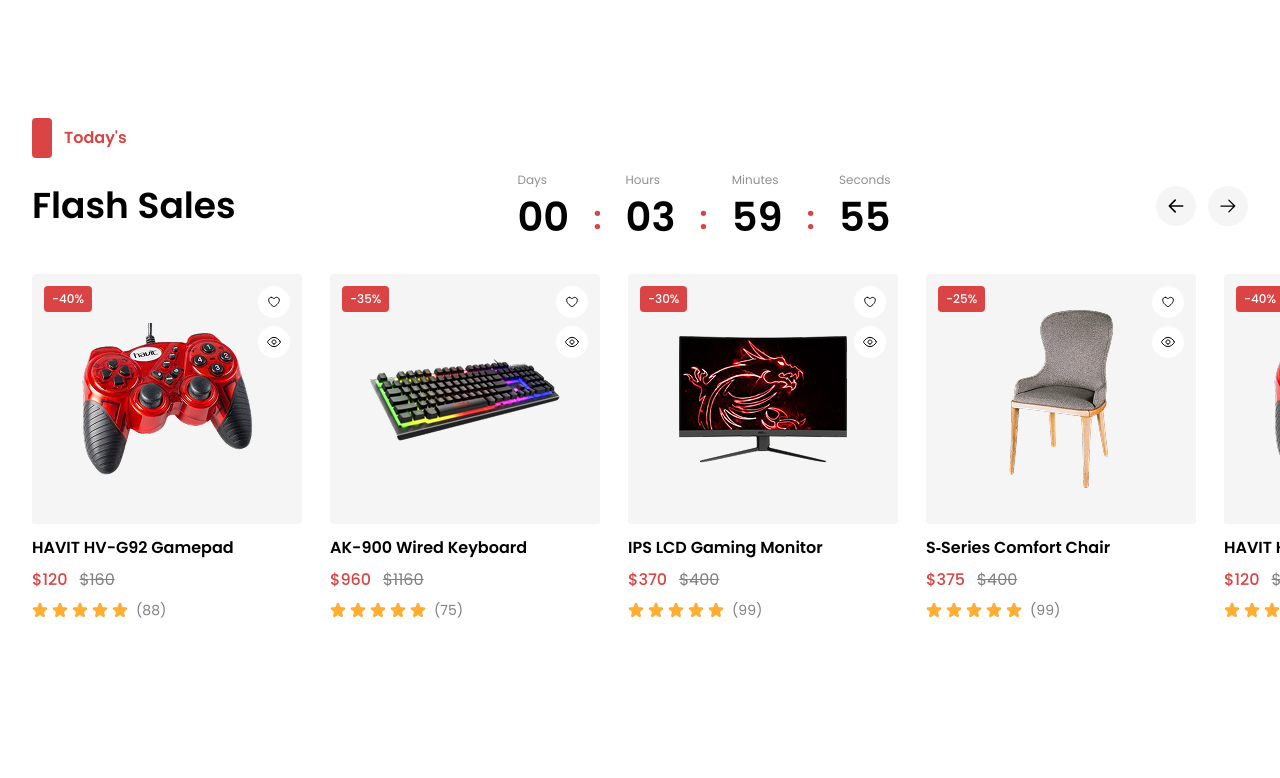
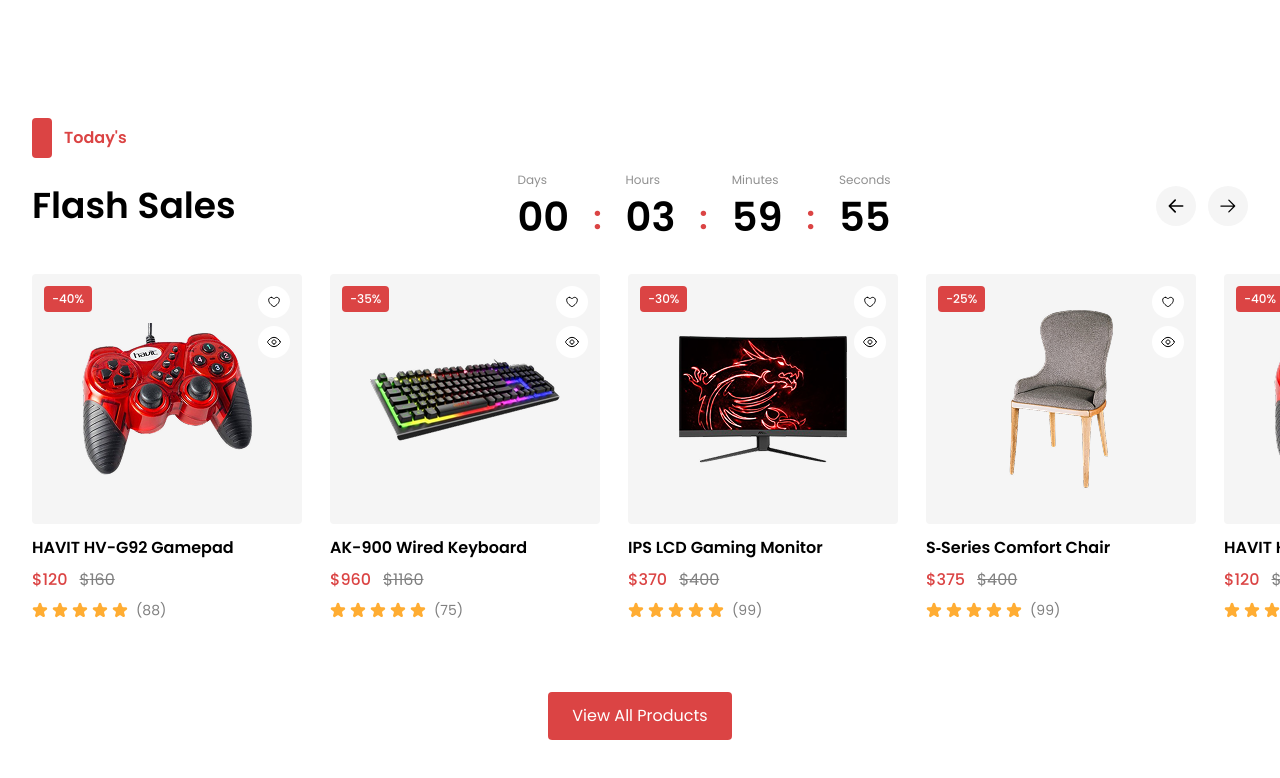
Before and after one commit to diyornv/react-narmativ, a React app: page / in a window 1280 px wide. Shown: the part 532-1310 px from the top of the page. Before the commit the page ends 1192 px from the top, so only its background shows below. Built offline with nearby package versions, Linux system fonts and the light colour scheme; the HTML template or start-up script is replaced by a standard one.

Commit message:
3.8 full done add button

```diff
--- a/src/components/FlashSales.jsx
+++ b/src/components/FlashSales.jsx
@@ -211,6 +211,14 @@
             })}
           </div>
         </div>
+        <div className="mt-18 flex justify-center">
+          <button
+            type="button"
+            className="bg-[#DB4444] text-white px-6 py-3 rounded cursor-pointer"
+          >
+            View All Products
+          </button>
+        </div>
       </div>
     </section>
   );
```
